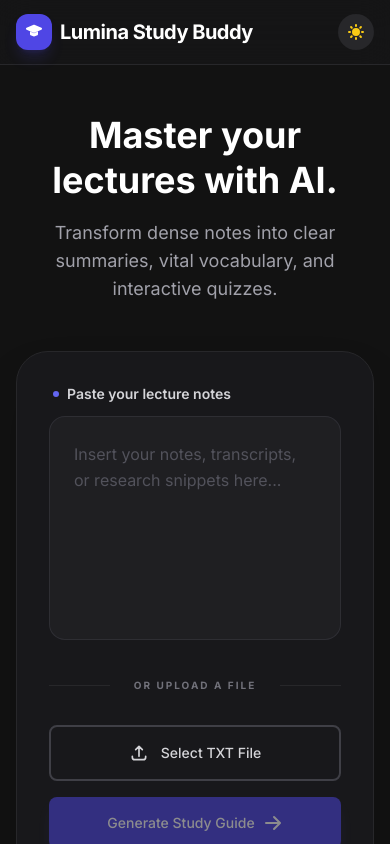
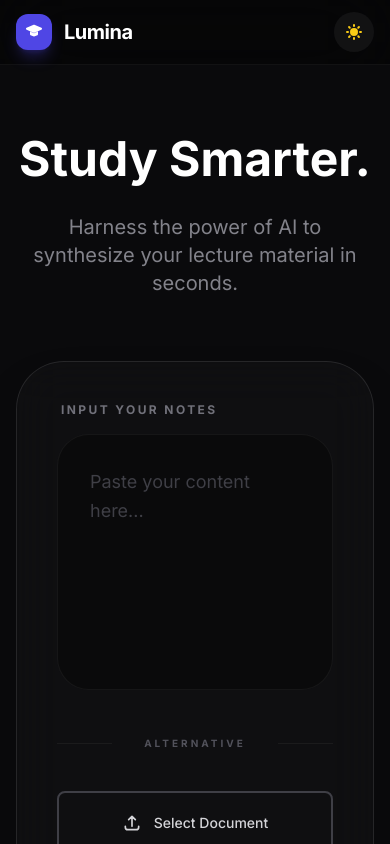
Before and after one commit to MTN-projects/Lumina-study-buddy, a React (Vite) app: page / in a window 390 px wide. Shown: the top 844 px of the page. Built offline with nearby package versions, Linux system fonts and the light colour scheme.

Commit message:
feat: Enhance UI with glassmorphism and animations
Introduces a glassmorphism effect to cards and backgrounds, improving visual appeal and depth. Adds subtle background animations for a more dynamic and engaging user experience. Also includes styling for custom scrollbars and minor UI tweaks.

```diff
--- a/App.tsx
+++ b/App.tsx
@@ -67,26 +67,40 @@ const App: React.FC = () => {
     setNotes('');
     setStudyData(null);
     setError(null);
+    if (fileInputRef.current) fileInputRef.current.value = '';
   };
 
+  const glassCardClass = isDark
+    ? "bg-zinc-900/40 backdrop-blur-xl border border-white/10 shadow-2xl"
+    : "bg-white/70 backdrop-blur-xl border border-slate-200 shadow-xl";
+
   return (
-    <div className={`min-h-screen pb-20 transition-colors duration-300 ${isDark ? 'bg-[#121212] text-slate-200' : 'bg-slate-50 text-slate-900'}`}>
+    <div className={`min-h-screen pb-20 transition-all duration-700 relative overflow-hidden ${isDark ? 'bg-[#0a0a0c] text-slate-200' : 'bg-slate-50 text-slate-900'}`}>
+
+      {/* Background Ambient Glows */}
+      {isDark && (
+        <>
+          <div className="glow-orb animate-float fixed top-[-10%] left-[-5%] w-[500px] h-[500px] bg-purple-600/20 rounded-full blur-[120px] pointer-events-none -z-10" />
+          <div className="glow-orb animate-float-delayed fixed bottom-[-10%] right-[-5%] w-[600px] h-[600px] bg-indigo-600/20 rounded-full blur-[120px] pointer-events-none -z-10" />
+        </>
+      )}
+
       {/* Header */}
-      <header className={`backdrop-blur-lg border-b sticky top-0 z-20 transition-colors duration-300 ${isDark ? 'bg-zinc-900/50 border-zinc-800' : 'bg-white/80 border-slate-200'}`}>
+      <header className={`backdrop-blur-2xl border-b sticky top-0 z-30 transition-all duration-500 ${isDark ? 'bg-black/40 border-white/5' : 'bg-white/70 border-slate-200'}`}>
         <div className="max-w-6xl mx-auto px-4 h-16 flex items-center justify-between">
-          <div className="flex items-center gap-2">
-            <div className="w-9 h-9 bg-indigo-600 rounded-xl flex items-center justify-center shadow-lg shadow-indigo-600/20">
+          <div className="flex items-center gap-3">
+            <div className="w-9 h-9 bg-indigo-600 rounded-xl flex items-center justify-center shadow-lg shadow-indigo-600/30">
               <svg xmlns="http://www.w3.org/2000/svg" className="h-5 w-5 text-white" viewBox="0 0 20 20" fill="currentColor">
                 <path d="M10.394 2.827a1 1 0 00-.788 0l-7 3a1 1 0 000 1.848l7 3a1 1 0 00.788 0l7-3a1 1 0 000-1.848l-7-3zM14 9.528v2.736a1 1 0 01-.529.883L10 14.613l-3.471-1.466A1 1 0 016 12.264V9.528l4 1.714 4-1.714z" />
               </svg>
             </div>
-            <h1 className={`text-xl font-bold tracking-tight transition-colors ${isDark ? 'text-white' : 'text-slate-900'}`}>Lumina Study Buddy</h1>
+            <h1 className={`text-xl font-bold tracking-tight transition-colors ${isDark ? 'text-white' : 'text-slate-900'}`}>Lumina</h1>
           </div>
 
           <div className="flex items-center gap-3">
             <button
               onClick={toggleTheme}
-              className={`p-2 rounded-full transition-colors ${isDark ? 'bg-zinc-800 text-yellow-400 hover:bg-zinc-700' : 'bg-slate-100 text-indigo-600 hover:bg-slate-200'}`}
+              className={`p-2.5 rounded-full transition-all active:scale-90 ${isDark ? 'bg-white/5 text-yellow-400 hover:bg-white/10' : 'bg-slate-100 text-indigo-600 hover:bg-slate-200'}`}
               aria-label="Toggle Theme"
             >
               {isDark ? (
@@ -99,57 +113,63 @@ const App: React.FC = () => {
                 </svg>
               )}
             </button>
-            {state !== AppState.IDLE && (
-              <Button theme={theme} variant="ghost" onClick={reset}>
-                <svg xmlns="http://www.w3.org/2000/svg" className="h-4 w-4 mr-2" fill="none" viewBox="0 0 24 24" stroke="currentColor">
-                  <path strokeLinecap="round" strokeLinejoin="round" strokeWidth={2} d="M12 4v16m8-8H4" />
+
+            {/* Functional New Session Button */}
+            {(state !== AppState.IDLE || notes.trim().length > 0) && (
+              <Button
+                theme={theme}
+                variant="ghost"
+                onClick={reset}
+                className="rounded-full px-4 flex items-center gap-2 group border border-transparent hover:border-white/10 active:scale-95"
+              >
+                <svg xmlns="http://www.w3.org/2000/svg" className="h-4 w-4 transition-transform group-hover:rotate-180 duration-500" fill="none" viewBox="0 0 24 24" stroke="currentColor">
+                  <path strokeLinecap="round" strokeLinejoin="round" strokeWidth={2} d="M4 4v5h.582m15.356 2A8.001 8.001 0 004.582 9m0 0H9m11 11v-5h-.581m0 0a8.003 8.003 0 01-15.357-2m15.357 2H15" />
                 </svg>
-                New Guide
+                <span className="hidden sm:inline font-bold text-xs uppercase tracking-widest">New Session</span>
               </Button>
             )}
           </div>
         </div>
       </header>
 
-      <main className="max-w-6xl mx-auto px-4 mt-12">
+      <main className="max-w-6xl mx-auto px-4 mt-16 relative z-10">
         {state === AppState.IDLE || state === AppState.ERROR ? (
-          <div className="max-w-3xl mx-auto space-y-12 animate-in fade-in duration-700">
-            <div className="text-center space-y-4">
-              <h2 className={`text-4xl md:text-5xl font-extrabold leading-tight transition-colors ${isDark ? 'text-white' : 'text-slate-900'}`}>Master your lectures with AI.</h2>
-              <p className={`text-lg md:text-xl max-w-xl mx-auto transition-colors ${isDark ? 'text-zinc-400' : 'text-slate-500'}`}>Transform dense notes into clear summaries, vital vocabulary, and interactive quizzes.</p>
+          <div className="max-w-3xl mx-auto space-y-16 animate-in fade-in slide-in-from-bottom-4 duration-700">
+            <div className="text-center space-y-6">
+              <h2 className={`text-5xl md:text-6xl font-black leading-tight transition-colors ${isDark ? 'text-white' : 'text-slate-900'}`}>Study Smarter.</h2>
+              <p className={`text-xl md:text-2xl max-w-xl mx-auto opacity-80 transition-colors ${isDark ? 'text-zinc-400' : 'text-slate-500'}`}>Harness the power of AI to synthesize your lecture material in seconds.</p>
             </div>
 
-            <div className={`p-8 rounded-[2rem] border shadow-2xl space-y-8 transition-colors ${isDark ? 'bg-zinc-900 border-zinc-800' : 'bg-white border-slate-200'}`}>
-              <div>
-                <label className={`block text-sm font-semibold mb-3 ml-1 flex items-center gap-2 transition-colors ${isDark ? 'text-zinc-300' : 'text-slate-700'}`}>
-                  <span className="w-1.5 h-1.5 rounded-full bg-indigo-500"></span>
-                  Paste your lecture notes
+            <div className={`p-10 rounded-[3rem] shadow-2xl space-y-10 transition-all duration-500 ${glassCardClass}`}>
+              <div className="space-y-4">
+                <label className={`block text-xs font-black uppercase tracking-[0.2em] ml-1 transition-colors ${isDark ? 'text-zinc-500' : 'text-slate-500'}`}>
+                  Input your notes
                 </label>
                 <textarea
-                  className={`w-full h-56 p-6 border rounded-2xl focus:ring-2 focus:ring-indigo-500 focus:border-transparent transition-all outline-none resize-none text-base leading-relaxed ${isDark ? 'bg-zinc-800/50 border-zinc-700/50 text-zinc-100 placeholder-zinc-600' : 'bg-slate-50 border-slate-200 text-slate-800 placeholder-slate-400'}`}
-                  placeholder="Insert your notes, transcripts, or research snippets here..."
+                  className={`w-full h-64 p-8 border rounded-[2rem] focus:ring-2 focus:ring-indigo-500/50 focus:border-indigo-500/50 transition-all outline-none resize-none text-lg leading-relaxed ${isDark ? 'bg-black/30 border-white/5 text-zinc-100 placeholder-zinc-700' : 'bg-slate-50 border-slate-200 text-slate-800 placeholder-slate-400'}`}
+                  placeholder="Paste your content here..."
                   value={notes}
                   onChange={(e) => setNotes(e.target.value)}
                 />
               </div>
 
-              <div className="flex items-center gap-6">
-                <div className={`flex-1 h-px ${isDark ? 'bg-zinc-800' : 'bg-slate-100'}`}></div>
-                <span className={`text-[10px] font-black uppercase tracking-[0.2em] transition-colors ${isDark ? 'text-zinc-500' : 'text-slate-400'}`}>or upload a file</span>
-                <div className={`flex-1 h-px ${isDark ? 'bg-zinc-800' : 'bg-slate-100'}`}></div>
+              <div className="flex items-center gap-8">
+                <div className={`flex-1 h-px ${isDark ? 'bg-white/5' : 'bg-slate-100'}`}></div>
+                <span className={`text-[10px] font-black uppercase tracking-[0.3em] transition-colors ${isDark ? 'text-zinc-600' : 'text-slate-300'}`}>alternative</span>
+                <div className={`flex-1 h-px ${isDark ? 'bg-white/5' : 'bg-slate-100'}`}></div>
               </div>
 
-              <div className="flex flex-col sm:flex-row gap-4">
+              <div className="flex flex-col sm:flex-row gap-5">
                 <Button
                   theme={theme}
                   variant="outline"
-                  className="flex-1 py-4 text-base"
+                  className="flex-1 py-5 text-base rounded-2xl"
                   onClick={() => fileInputRef.current?.click()}
                 >
                   <svg xmlns="http://www.w3.org/2000/svg" className="h-5 w-5 mr-3" fill="none" viewBox="0 0 24 24" stroke="currentColor">
                     <path strokeLinecap="round" strokeLinejoin="round" strokeWidth={2} d="M4 16v1a3 3 0 003 3h10a3 3 0 003-3v-1m-4-8l-4-4m0 0L8 8m4-4v12" />
                   </svg>
-                  Select TXT File
+                  Select Document
                 </Button>
                 <input
                   type="file"
@@ -161,19 +181,16 @@ const App: React.FC = () => {
 
                 <Button
                   theme={theme}
-                  className="flex-1 py-4 text-base"
+                  className="flex-1 py-5 text-base rounded-2xl bg-indigo-600 hover:bg-indigo-500"
                   onClick={handleSubmit}
                   disabled={!notes.trim()}
                 >
                   Generate Study Guide
-                  <svg xmlns="http://www.w3.org/2000/svg" className="h-5 w-5 ml-2" viewBox="0 0 20 20" fill="currentColor">
-                    <path fillRule="evenodd" d="M10.293 3.293a1 1 0 011.414 0l6 6a1 1 0 010 1.414l-6 6a1 1 0 01-1.414-1.414L14.586 11H3a1 1 0 110-2h11.586l-4.293-4.293a1 1 0 010-1.414z" clipRule="evenodd" />
-                  </svg>
                 </Button>
               </div>
 
               {error && (
-                <div className="p-4 bg-rose-500/10 border border-rose-500/20 rounded-xl text-rose-400 text-sm flex items-center gap-3 animate-in slide-in-from-top-2">
+                <div className="p-5 bg-rose-500/10 border border-rose-500/20 rounded-2xl text-rose-400 text-sm flex items-center gap-4 animate-in slide-in-from-top-2">
                   <svg xmlns="http://www.w3.org/2000/svg" className="h-5 w-5 flex-shrink-0" viewBox="0 0 20 20" fill="currentColor">
                     <path fillRule="evenodd" d="M18 10a8 8 0 11-16 0 8 8 0 0116 0zm-7 4a1 1 0 11-2 0 1 1 0 012 0zm-1-9a1 1 0 00-1 1v4a1 1 0 102 0V6a1 1 0 00-1-1z" clipRule="evenodd" />
                   </svg>
@@ -181,99 +198,72 @@ const App: React.FC = () => {
                 </div>
               )}
             </div>
-
-            <div className="grid grid-cols-1 md:grid-cols-3 gap-8 pt-8 opacity-80">
-              {[
-                { title: "Concise Summaries", desc: "Complex concepts distilled into easy-to-read guides.", icon: "✨" },
-                { title: "Vocabulary Builder", desc: "Instantly extract and define key terminology.", icon: "📚" },
-                { title: "Active Recall", desc: "Automated quizzes to reinforce long-term memory.", icon: "🧠" }
-              ].map((item, i) => (
-                <div key={i} className={`text-center p-6 rounded-3xl border transition-colors ${isDark ? 'bg-zinc-900/40 border-zinc-800/50' : 'bg-white border-slate-100'}`}>
-                  <div className="text-3xl mb-3">{item.icon}</div>
-                  <h4 className={`font-bold mb-2 ${isDark ? 'text-zinc-100' : 'text-slate-800'}`}>{item.title}</h4>
-                  <p className={`text-sm leading-relaxed ${isDark ? 'text-zinc-500' : 'text-slate-500'}`}>{item.desc}</p>
-                </div>
-              ))}
-            </div>
           </div>
         ) : state === AppState.LOADING ? (
-          <div className="flex flex-col items-center justify-center min-h-[60vh] space-y-8">
+          <div className="flex flex-col items-center justify-center min-h-[60vh] space-y-10">
             <div className="relative">
-              <div className={`w-24 h-24 border-4 rounded-full transition-colors ${isDark ? 'border-zinc-800' : 'border-slate-200'}`}></div>
-              <div className="absolute top-0 left-0 w-24 h-24 border-t-4 border-indigo-500 rounded-full animate-spin"></div>
+              <div className={`w-32 h-32 border-4 rounded-full transition-colors ${isDark ? 'border-white/5' : 'border-slate-200'}`}></div>
+              <div className="absolute top-0 left-0 w-32 h-32 border-t-4 border-indigo-500 rounded-full animate-spin"></div>
               <div className="absolute inset-0 flex items-center justify-center">
-                <div className="w-12 h-12 bg-indigo-500/20 rounded-full animate-pulse"></div>
+                <div className="w-16 h-16 bg-indigo-500/30 rounded-full animate-pulse blur-xl"></div>
+                <div className="w-4 h-4 bg-indigo-500 rounded-full"></div>
               </div>
             </div>
-            <div className="text-center space-y-3">
-              <h3 className={`text-2xl font-bold transition-colors ${isDark ? 'text-white' : 'text-slate-900'}`}>Synthesizing Your Material</h3>
-              <p className={`text-lg transition-colors ${isDark ? 'text-zinc-500' : 'text-slate-500'}`}>AI is extracting insights, terms, and test questions...</p>
+            <div className="text-center space-y-4">
+              <h3 className={`text-3xl font-bold transition-colors ${isDark ? 'text-white' : 'text-slate-900'}`}>Analyzing Content</h3>
+              <p className={`text-xl transition-colors opacity-60 ${isDark ? 'text-zinc-400' : 'text-slate-500'}`}>Our AI is crafting your personalized study materials...</p>
             </div>
           </div>
         ) : studyData ? (
-          <div className="grid grid-cols-1 lg:grid-cols-3 gap-10 pb-20 animate-in slide-in-from-bottom-8 duration-700">
+          <div className="grid grid-cols-1 lg:grid-cols-3 gap-12 pb-20 animate-in slide-in-from-bottom-12 duration-1000">
             {/* Left Column: Summary & Vocab */}
-            <div className="lg:col-span-2 space-y-10">
-              <section className={`p-8 md:p-10 rounded-[2.5rem] border shadow-xl overflow-hidden relative transition-colors ${isDark ? 'bg-zinc-900 border-zinc-800' : 'bg-white border-slate-200'}`}>
-                <div className="flex items-center justify-between mb-8 relative z-10">
+            <div className="lg:col-span-2 space-y-12">
+              <section className={`p-10 md:p-12 rounded-[3.5rem] relative overflow-hidden transition-all duration-500 ${glassCardClass}`}>
+                <div className="flex items-center justify-between mb-10 relative z-10">
                   <div className="flex items-center gap-4">
-                    <div className="p-3 bg-indigo-500/10 text-indigo-400 rounded-2xl">
+                    <div className="p-3 bg-indigo-500/20 text-indigo-400 rounded-2xl">
                       <svg xmlns="http://www.w3.org/2000/svg" className="h-6 w-6" fill="none" viewBox="0 0 24 24" stroke="currentColor">
                         <path strokeLinecap="round" strokeLinejoin="round" strokeWidth={2} d="M9 12h6m-6 4h6m2 5H7a2 2 0 01-2-2V5a2 2 0 012-2h5.586a1 1 0 01.707.293l5.414 5.414a1 1 0 01.293.707V19a2 2 0 01-2 2z" />
                       </svg>
                     </div>
-                    <h2 className={`text-3xl font-bold tracking-tight transition-colors ${isDark ? 'text-white' : 'text-slate-900'}`}>Summary</h2>
+                    <h2 className={`text-3xl font-black tracking-tight transition-colors ${isDark ? 'text-white' : 'text-slate-900'}`}>Core Summary</h2>
                   </div>
                   <Button
                     theme={theme}
                     variant="secondary"
-                    className={`px-4 py-2 text-xs font-bold rounded-full transition-all ${isCopied ? 'text-green-500 border-green-500/30 bg-green-500/5' : ''}`}
+                    className={`px-5 py-2.5 text-xs font-black rounded-full transition-all border ${isCopied ? 'text-green-400 border-green-500/30 bg-green-500/10' : (isDark ? 'border-white/5 bg-white/5 text-zinc-400' : '')}`}
                     onClick={handleCopySummary}
                   >
-                    {isCopied ? (
-                      <>
-                        <svg xmlns="http://www.w3.org/2000/svg" className="h-4 w-4 mr-2" viewBox="0 0 20 20" fill="currentColor">
-                          <path fillRule="evenodd" d="M16.707 5.293a1 1 0 010 1.414l-8 8a1 1 0 01-1.414 0l-4-4a1 1 0 011.414-1.414L8 12.586l7.293-7.293a1 1 0 011.414 0z" clipRule="evenodd" />
-                        </svg>
-                        COPIED
-                      </>
-                    ) : (
-                      <>
-                        <svg xmlns="http://www.w3.org/2000/svg" className="h-4 w-4 mr-2" fill="none" viewBox="0 0 24 24" stroke="currentColor">
-                          <path strokeLinecap="round" strokeLinejoin="round" strokeWidth={2} d="M8 5H6a2 2 0 00-2 2v12a2 2 0 002 2h10a2 2 0 002-2v-1M8 5a2 2 0 002 2h2a2 2 0 002-2M8 5a2 2 0 012-2h2a2 2 0 012 2m-3 8h3m-3 4h3" />
-                        </svg>
-                        COPY
-                      </>
-                    )}
+                    {isCopied ? 'COPIED TO CLIPBOARD' : 'COPY SUMMARY'}
                   </Button>
                 </div>
-                <div className={`text-lg leading-relaxed whitespace-pre-line relative z-10 font-normal opacity-95 transition-colors ${isDark ? 'text-zinc-300' : 'text-slate-700'}`}>
+                <div className={`text-xl leading-relaxed whitespace-pre-line relative z-10 font-normal opacity-90 transition-colors ${isDark ? 'text-zinc-200' : 'text-slate-700'}`}>
                   {studyData.summary}
                 </div>
-                <div className={`absolute top-0 right-0 w-64 h-64 blur-[100px] -mr-32 -mt-32 transition-colors ${isDark ? 'bg-indigo-500/5' : 'bg-indigo-500/10'}`}></div>
+                <div className={`absolute top-0 right-0 w-80 h-80 blur-[120px] -mr-40 -mt-40 transition-colors ${isDark ? 'bg-indigo-500/10' : 'bg-indigo-500/10'}`}></div>
               </section>
 
-              <section className={`p-8 md:p-10 rounded-[2.5rem] border shadow-xl transition-colors ${isDark ? 'bg-zinc-900 border-zinc-800' : 'bg-white border-slate-200'}`}>
-                <div className="flex items-center gap-4 mb-10">
-                  <div className="p-3 bg-amber-500/10 text-amber-500 rounded-2xl">
+              <section className={`p-10 md:p-12 rounded-[3.5rem] transition-all duration-500 ${glassCardClass}`}>
+                <div className="flex items-center gap-5 mb-12">
+                  <div className="p-3 bg-amber-500/20 text-amber-500 rounded-2xl">
                     <svg xmlns="http://www.w3.org/2000/svg" className="h-6 w-6" fill="none" viewBox="0 0 24 24" stroke="currentColor">
                       <path strokeLinecap="round" strokeLinejoin="round" strokeWidth={2} d="M12 6.253v13m0-13C10.832 5.477 9.246 5 7.5 5S4.168 5.477 3 6.253v13C4.168 18.477 5.754 18 7.5 18s3.332.477 4.5 1.253m0-13C13.168 5.477 14.754 5 16.5 5c1.747 0 3.332.477 4.5 1.253v13C19.832 18.477 18.247 18 16.5 18c-1.746 0-3.332.477-4.5 1.253" />
                     </svg>
                   </div>
-                  <h2 className={`text-3xl font-bold tracking-tight transition-colors ${isDark ? 'text-white' : 'text-slate-900'}`}>Vocabulary</h2>
+                  <h2 className={`text-3xl font-black tracking-tight transition-colors ${isDark ? 'text-white' : 'text-slate-900'}`}>Terminology</h2>
                 </div>
-                <div className="grid grid-cols-1 gap-6">
+                <div className="grid grid-cols-1 gap-8">
                   {studyData.vocabulary.map((item, idx) => (
                     <div
                       key={idx}
-                      className={`animate-vocab flex flex-col md:flex-row gap-4 md:gap-8 p-6 rounded-2xl border transition-all duration-300 ${isDark ? 'bg-zinc-800/30 border-zinc-800 hover:border-zinc-700/80 hover:bg-zinc-800/50' : 'bg-slate-50 border-slate-100 hover:bg-slate-100/50 hover:border-slate-200'}`}
+                      className={`animate-vocab flex flex-col md:flex-row gap-6 md:gap-10 p-8 rounded-3xl border transition-all duration-500 group ${isDark ? 'bg-white/5 border-white/5 hover:border-white/10 hover:bg-white/10' : 'bg-slate-50 border-slate-100 hover:bg-slate-100/50 hover:border-slate-200'}`}
                       style={{ animationDelay: `${idx * 150}ms` }}
                     >
                       <div className="md:w-1/3">
-                        <span className={`font-bold uppercase text-sm tracking-widest ${isDark ? 'text-indigo-400' : 'text-indigo-600'}`}>{item.word}</span>
+                        <span className={`font-black uppercase text-sm tracking-[0.3em] ${isDark ? 'text-indigo-400' : 'text-indigo-600'}`}>{item.word}</span>
                       </div>
                       <div className="md:w-2/3">
-                        <p className={`text-base leading-relaxed transition-colors ${isDark ? 'text-zinc-400' : 'text-slate-600'}`}>{item.definition}</p>
+                        <p className={`text-lg leading-relaxed transition-colors opacity-80 ${isDark ? 'text-zinc-300' : 'text-slate-600'}`}>{item.definition}</p>
                       </div>
                     </div>
                   ))}
@@ -282,29 +272,29 @@ const App: React.FC = () => {
             </div>
 
             {/* Right Column: Quiz */}
-            <div className="lg:col-span-1 space-y-8">
+            <div className="lg:col-span-1 space-y-10">
               <div className="sticky top-28">
                 <Quiz questions={studyData.quiz} theme={theme} />
 
-                <div className="mt-8 p-8 bg-gradient-to-br from-indigo-600 to-indigo-900 rounded-[2rem] text-white shadow-2xl relative overflow-hidden group">
+                <div className="mt-10 p-10 bg-gradient-to-br from-indigo-600 to-indigo-900 rounded-[3rem] text-white shadow-2xl relative overflow-hidden group border border-white/10">
                   <div className="relative z-10">
-                    <h4 className="font-bold text-xl mb-3">Study Progress</h4>
-                    <p className="text-indigo-100 text-sm mb-6 leading-relaxed">Great job reviewing this material. Ready to move on to the next chapter?</p>
+                    <h4 className="font-black text-2xl mb-4 tracking-tight">Focus & Review</h4>
+                    <p className="text-indigo-100 text-lg mb-8 leading-relaxed opacity-90">Ready for a fresh set of notes? Clear the current workspace and start again.</p>
                     <Button
                       theme={theme}
                       variant="outline"
-                      className="w-full !border-white/20 !bg-white/10 !text-white hover:!bg-white/20 backdrop-blur-sm"
+                      className="w-full py-4 !border-white/20 !bg-white/10 !text-white hover:!bg-white/20 backdrop-blur-md rounded-2xl"
                       onClick={reset}
                     >
-                      Process New Lecture
+                      Process New Content
                     </Button>
                   </div>
-                  <div className="absolute top-0 right-0 -mr-16 -mt-16 w-48 h-48 bg-white/10 rounded-full blur-3xl transition-transform group-hover:scale-125 duration-1000"></div>
-                  <div className="absolute bottom-0 left-0 -ml-10 -mb-10 w-32 h-32 bg-indigo-400/20 rounded-full blur-2xl"></div>
+                  <div className="absolute top-0 right-0 -mr-20 -mt-20 w-56 h-56 bg-white/10 rounded-full blur-3xl transition-transform group-hover:scale-150 duration-[2000ms]"></div>
+                  <div className="absolute bottom-0 left-0 -ml-12 -mb-12 w-40 h-40 bg-indigo-400/20 rounded-full blur-2xl"></div>
                 </div>
 
-                <div className="mt-6 flex justify-center">
-                  <p className={`text-[10px] font-bold uppercase tracking-widest transition-colors ${isDark ? 'text-zinc-600' : 'text-slate-400'}`}>Powered by Gemini 2.0</p>
+                <div className="mt-8 flex justify-center">
+                  <p className={`text-[11px] font-black uppercase tracking-[0.4em] transition-colors ${isDark ? 'text-zinc-700' : 'text-slate-300'}`}>Powered by Gemini 2.0</p>
                 </div>
               </div>
             </div>
--- a/index.html
+++ b/index.html
@@ -12,6 +12,7 @@
             font-family: 'Inter', sans-serif;
             margin: 0;
             padding: 0;
+            overflow-x: hidden;
         }
 
         @keyframes vocabPop {
@@ -25,9 +26,24 @@
             }
         }
 
+        @keyframes float {
+            0% { transform: translate(0, 0) rotate(0deg); }
+            33% { transform: translate(30px, -50px) rotate(10deg); }
+            66% { transform: translate(-20px, 20px) rotate(-10deg); }
+            100% { transform: translate(0, 0) rotate(0deg); }
+        }
+
         .animate-vocab {
             animation: vocabPop 0.5s ease-out forwards;
             opacity: 0;
+        }
+
+        .animate-float {
+            animation: float 20s ease-in-out infinite;
+        }
+
+        .animate-float-delayed {
+            animation: float 25s ease-in-out infinite reverse;
         }
 
         ::-webkit-scrollbar {
@@ -37,11 +53,11 @@
             background: transparent;
         }
         ::-webkit-scrollbar-thumb {
-            background: #333;
+            background: #444;
             border-radius: 10px;
         }
         ::-webkit-scrollbar-thumb:hover {
-            background: #444;
+            background: #555;
         }
     </style>
 <script type="importmap">
```
Also changed, not shown: components/Quiz.tsx (+19 -15 lines).
